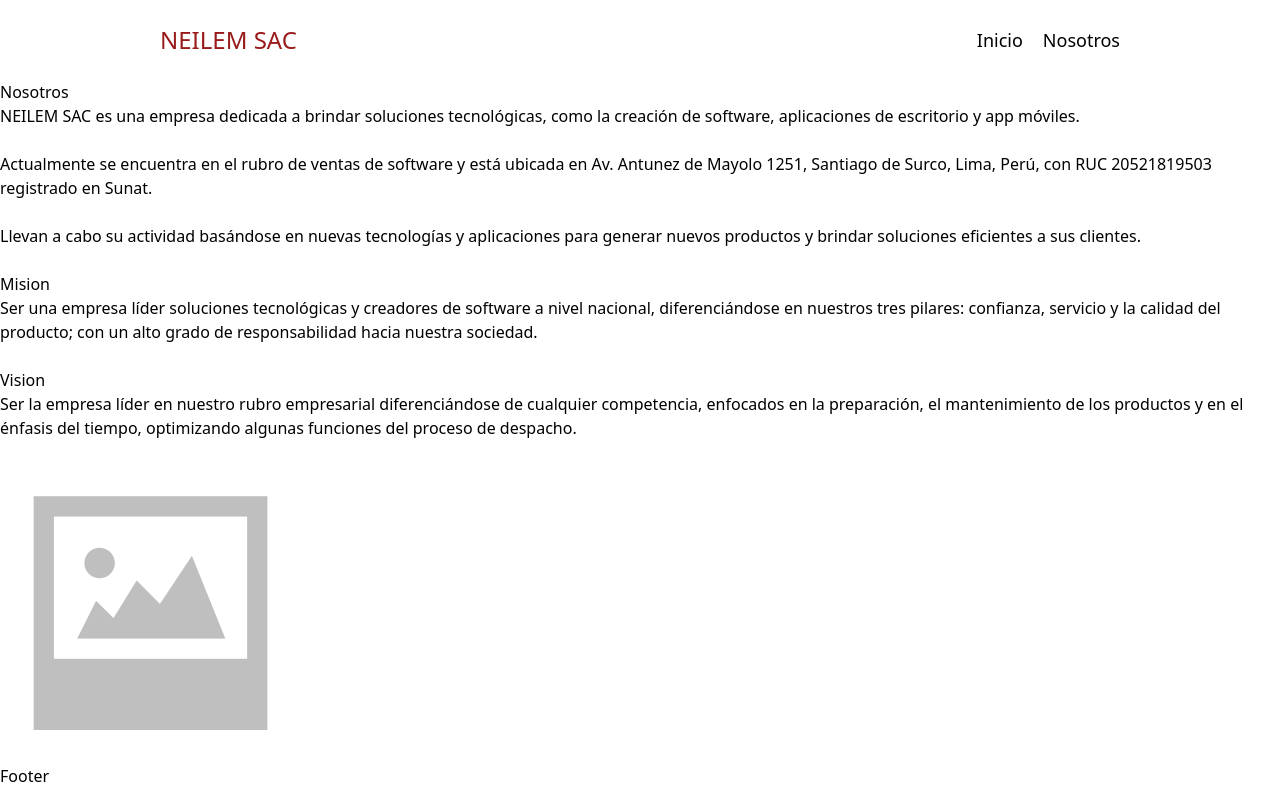
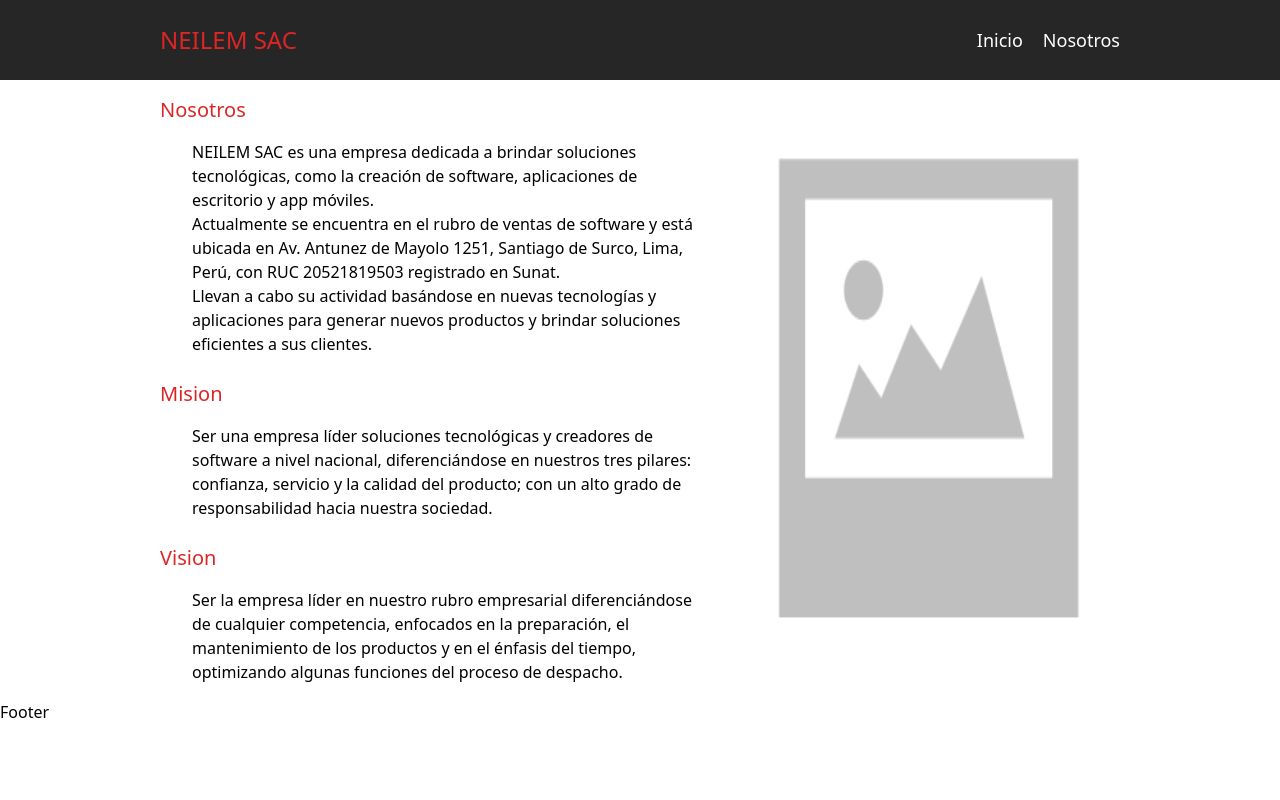
Before and after one commit to hufflevotom/tienda-neilem, a React (Vite) app: page /nosotros in a window 1280 px wide. Built offline with nearby package versions, Linux system fonts and the light colour scheme.

Commit message:
feat: nosotros

```diff
--- a/src/layout/components/Header/Header.jsx
+++ b/src/layout/components/Header/Header.jsx
@@ -4,12 +4,12 @@ const Header = () => {
     { path: "nosotros", label: "Nosotros" },
   ];
   return (
-    <header className="w-full flex flex-row px-40 justify-between items-center h-20">
-      <a href="Inicio" className="text-2xl text-red-800">
+    <header className="w-full flex flex-row px-40 justify-between items-center h-20 bg-neutral-800">
+      <a href="Inicio" className="text-2xl text-red-600">
         NEILEM SAC
       </a>
       <nav>
-        <ul className="flex flex-row gap-5 [&>li>a]:text-lg hover:[&>li]:text-red-700">
+        <ul className="flex flex-row gap-5 [&>li>a]:text-lg text-white hover:[&>li]:text-red-600">
           {routes.map((route, index) => (
             <li key={`nav-${index}`}>
               <a href={route.path} id={route.path}>
--- a/src/routes/Nosotros/Nosotros.jsx
+++ b/src/routes/Nosotros/Nosotros.jsx
@@ -2,52 +2,43 @@ import nosotrosImg from "../../assets/images/noimg.png";
 
 const Nosotros = () => {
   return (
-    <div className="container">
-      <div className="columna1">
-        <h2>Nosotros</h2>
-        <p>
+    <div className="flex flex-row px-40 py-4">
+      <div className="flex flex-col w-3/5">
+        <h2 className="text-xl text-red-600 pb-4">Nosotros</h2>
+        <div className="px-8">
           <p>
             NEILEM SAC es una empresa dedicada a brindar soluciones
             tecnológicas, como la creación de software, aplicaciones de
             escritorio y app móviles.
-          </p>
             <br />
-          <p>
             Actualmente se encuentra en el rubro de ventas de software y está
             ubicada en Av. Antunez de Mayolo 1251, Santiago de Surco, Lima,
             Perú, con RUC 20521819503 registrado en Sunat.
-          </p>
             <br />
-          <p>
             Llevan a cabo su actividad basándose en nuevas tecnologías y
             aplicaciones para generar nuevos productos y brindar soluciones
             eficientes a sus clientes.
           </p>
+        </div>
         <br />
-        </p>
-        <h2>Mision</h2>
-        <p>
-          <p>
-            Ser una empresa líder soluciones tecnológicas y creadores de
-            software a nivel nacional, diferenciándose en nuestros tres pilares:
-            confianza, servicio y la calidad del producto; con un alto grado de
+        <h2 className="text-xl text-red-600 pb-4">Mision</h2>
+        <p className="px-8">
+          Ser una empresa líder soluciones tecnológicas y creadores de software
+          a nivel nacional, diferenciándose en nuestros tres pilares: confianza,
+          servicio y la calidad del producto; con un alto grado de
           responsabilidad hacia nuestra sociedad.
         </p>
         <br />
-        </p>
-        <h2>Vision</h2>
-        <p>
-          <p>
+        <h2 className="text-xl text-red-600 pb-4">Vision</h2>
+        <p className="px-8">
           Ser la empresa líder en nuestro rubro empresarial diferenciándose de
           cualquier competencia, enfocados en la preparación, el mantenimiento
           de los productos y en el énfasis del tiempo, optimizando algunas
           funciones del proceso de despacho.
         </p>
-          <br />
-        </p>
       </div>
 
-      <div className="columna2">
+      <div className="flex w-2/5">
         <img src={nosotrosImg} />
       </div>
     </div>
```
Lines whose indentation alone changed are shown as unchanged.
